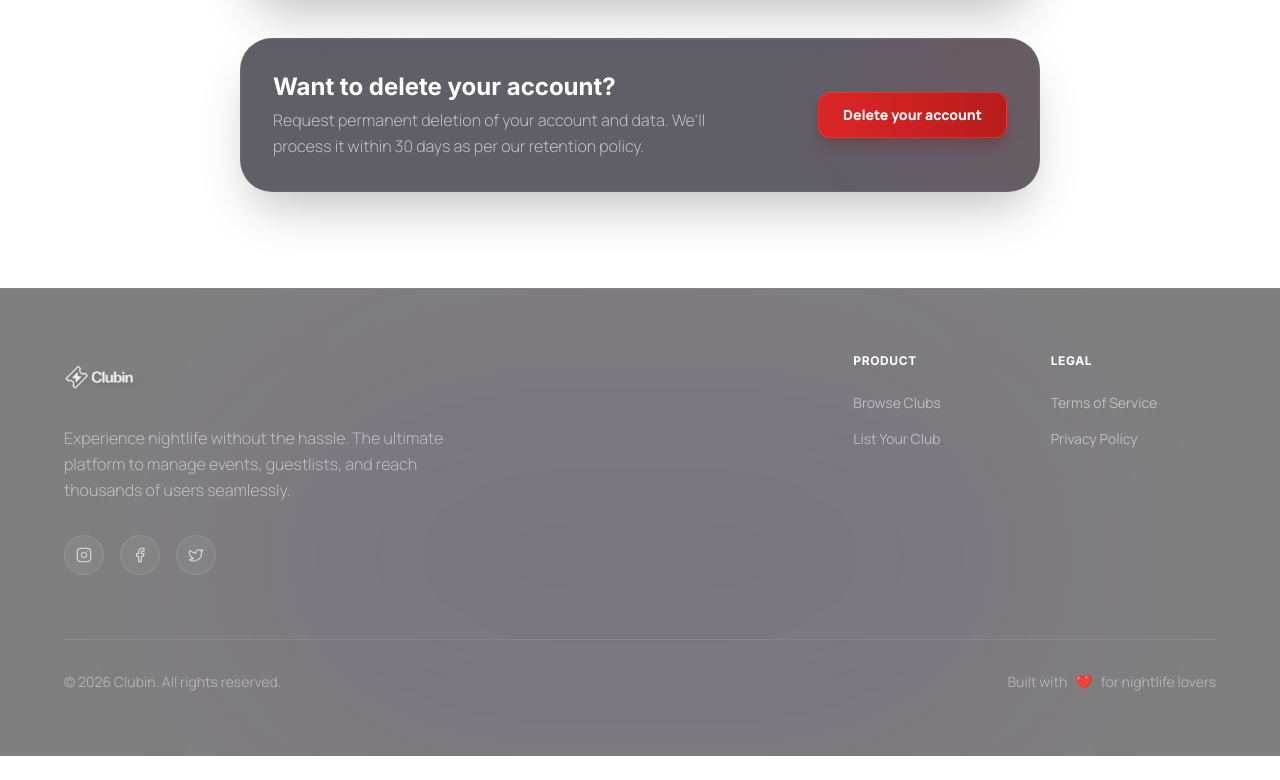
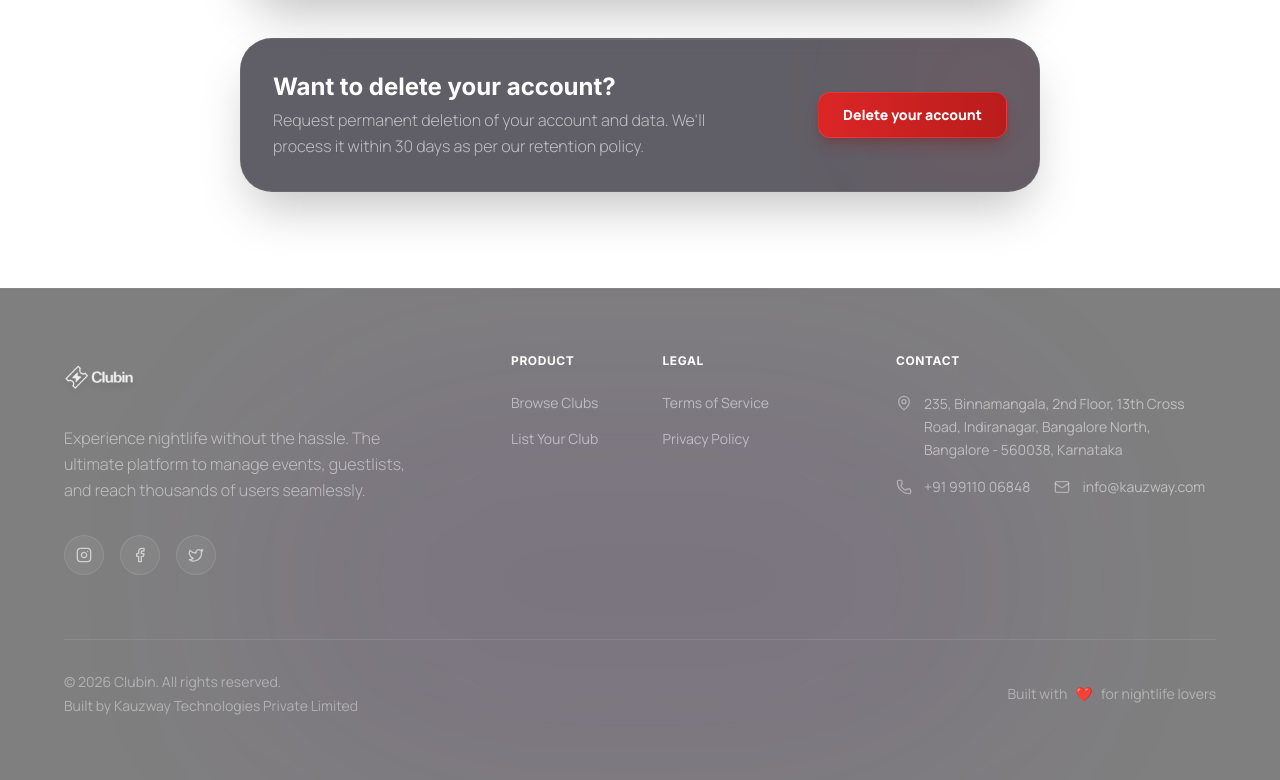
Before and after one commit to kshitij030323/Clubin-LandingPage, a React (Vite) app: page /terms in a window 1280 px wide. Shown: the part 1286-2066 px from the top of the page. Before the commit the page ends 2042 px from the top, so only its background shows below. Built offline with nearby package versions, Linux system fonts and the light colour scheme.

Commit message:
feat: update sitemap for contact info

```diff
--- a/src/components/Footer.tsx
+++ b/src/components/Footer.tsx
@@ -1,5 +1,5 @@
 import { Link } from 'react-router-dom';
-import { Instagram, Twitter, Facebook } from 'lucide-react';
+import { Instagram, Twitter, Facebook, MapPin, Phone, Mail } from 'lucide-react';
 
 export function Footer() {
     return (
@@ -7,9 +7,9 @@
             <div className="absolute bottom-0 left-1/2 -translate-x-1/2 w-[800px] h-[400px] bg-purple-900/10 rounded-full blur-[120px] pointer-events-none" />
 
             <div className="max-w-6xl mx-auto relative z-10">
-                <div className="grid grid-cols-1 md:grid-cols-12 gap-12 md:gap-8 mb-16">
+                <div className="grid grid-cols-1 md:grid-cols-3 gap-12 md:gap-8 mb-16">
                     {/* Brand Column */}
-                    <div className="md:col-span-5 flex flex-col items-start">
+                    <div className="flex flex-col items-start">
                         <Link to="/" className="inline-block mb-6">
                             <img src="/clubin-logo-header.webp" alt="Clubin" className="h-10 md:h-12 w-auto drop-shadow-lg opacity-90 hover:opacity-100 transition-opacity" />
                         </Link>
@@ -29,11 +29,8 @@
                         </div>
                     </div>
 
-                    {/* Links Space Adjuster */}
-                    <div className="hidden md:block md:col-span-3"></div>
-
                     {/* Links Columns */}
-                    <div className="md:col-span-4 grid grid-cols-2 gap-8">
+                    <div className="flex gap-12 md:gap-16 md:justify-self-center">
                         <div>
                             <h4 className="text-white font-bold font-inter mb-6 uppercase tracking-wider text-xs">Product</h4>
                             <ul className="flex flex-col gap-4 text-sm text-white/50 font-manrope">
@@ -49,12 +46,34 @@
                             </ul>
                         </div>
                     </div>
+
+                    {/* Contact Column */}
+                    <div className="md:justify-self-end md:max-w-xs">
+                        <h4 className="text-white font-bold font-inter mb-6 uppercase tracking-wider text-xs">Contact</h4>
+                        <ul className="flex flex-col gap-4 text-sm text-white/50 font-manrope">
+                            <li className="flex items-start gap-3">
+                                <MapPin className="w-4 h-4 mt-0.5 shrink-0 text-white/40" />
+                                <span className="leading-relaxed">235, Binnamangala, 2nd Floor, 13th Cross Road, Indiranagar, Bangalore North, Bangalore - 560038, Karnataka</span>
+                            </li>
+                            <li className="flex items-center gap-x-6 gap-y-2 flex-wrap">
+                                <span className="flex items-center gap-3">
+                                    <Phone className="w-4 h-4 shrink-0 text-white/40" />
+                                    <a href="tel:+919911006848" className="hover:text-white transition-colors">+91 99110 06848</a>
+                                </span>
+                                <span className="flex items-center gap-3">
+                                    <Mail className="w-4 h-4 shrink-0 text-white/40" />
+                                    <a href="mailto:info@kauzway.com" className="hover:text-white transition-colors">info@kauzway.com</a>
+                                </span>
+                            </li>
+                        </ul>
+                    </div>
                 </div>
 
                 {/* Bottom Bar */}
                 <div className="pt-8 border-t border-white/10 flex flex-col md:flex-row items-center justify-between gap-6">
-                    <div className="text-white/40 text-xs sm:text-sm font-manrope order-2 md:order-1">
+                    <div className="text-white/40 text-xs sm:text-sm font-manrope order-2 md:order-1 text-center md:text-left">
                         © {new Date().getFullYear()} Clubin. All rights reserved.
+                        <span className="block mt-1">Built by Kauzway Technologies Private Limited</span>
                     </div>
                     <div className="flex items-center gap-2 text-white/40 text-xs sm:text-sm font-manrope order-1 md:order-2">
                         <span>Built with</span>
```
Also changed, not shown: public/robots.txt, 2 other files (tests, documents, lock files or other folders).
